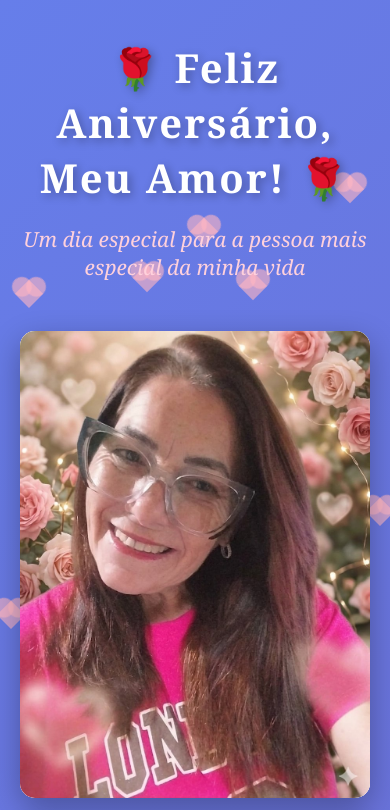
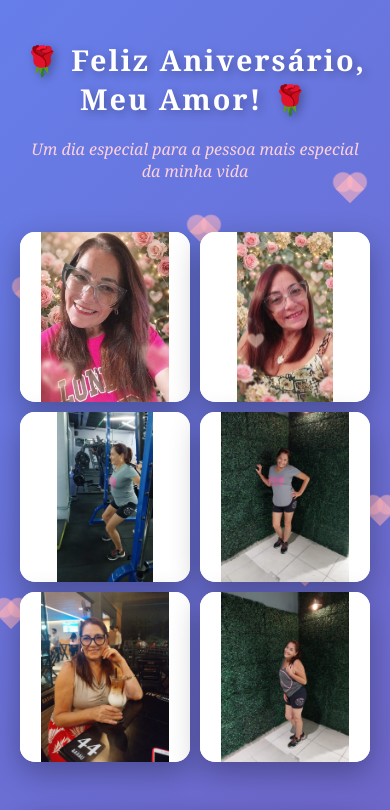
Before and after one commit to Jonasnetoou/FelizAniversarioMeuAmor, a plain HTML site: page index.html in a window 390 px wide. Shown: the top 810 px of the page. Drawn offline with Linux system fonts and the light colour scheme.

Commit message:
Update index.html

```diff
--- a/index.html
+++ b/index.html
@@ -3,8 +3,7 @@
 <head>
     <meta charset="UTF-8">
     <meta name="viewport" content="width=device-width, initial-scale=1.0">
-    <title>Feliz Aniversário 💕</title>
-	<title> Meu Amor! 💕</title>
+    <title>Feliz Aniversário, Meu Amor! 💕</title>
     <style>
         * {
             margin: 0;
@@ -90,11 +89,16 @@
         }
 
         .header h1 {
-            font-size: 3.5em;
+            font-size: 2.8em;
             color: #fff;
             text-shadow: 3px 3px 10px rgba(0, 0, 0, 0.3);
             margin-bottom: 20px;
             letter-spacing: 2px;
+            display: flex;
+            align-items: center;
+            justify-content: center;
+            flex-wrap: wrap;
+            gap: 10px;
         }
 
         .header .date {
@@ -106,8 +110,8 @@
         /* Card de fotos */
         .photo-gallery {
             display: grid;
-            grid-template-columns: repeat(auto-fit, minmax(250px, 1fr));
-            gap: 20px;
+            grid-template-columns: repeat(2, 1fr);
+            gap: 15px;
             margin-bottom: 50px;
             animation: fadeIn 1.5s ease;
         }
@@ -118,6 +122,7 @@
             overflow: hidden;
             box-shadow: 0 10px 30px rgba(0, 0, 0, 0.3);
             transition: transform 0.3s ease, box-shadow 0.3s ease;
+            aspect-ratio: 1;
             display: flex;
             align-items: center;
             justify-content: center;
@@ -291,7 +296,11 @@
         /* Responsividade */
         @media (max-width: 768px) {
             .header h1 {
-                font-size: 2.5em;
+                font-size: 1.8em;
+            }
+
+            .header .date {
+                font-size: 1em;
             }
 
             .love-message {
@@ -307,7 +316,8 @@
             }
 
             .photo-gallery {
-                grid-template-columns: 1fr;
+                grid-template-columns: repeat(2, 1fr);
+                gap: 10px;
             }
         }
     </style>
```
